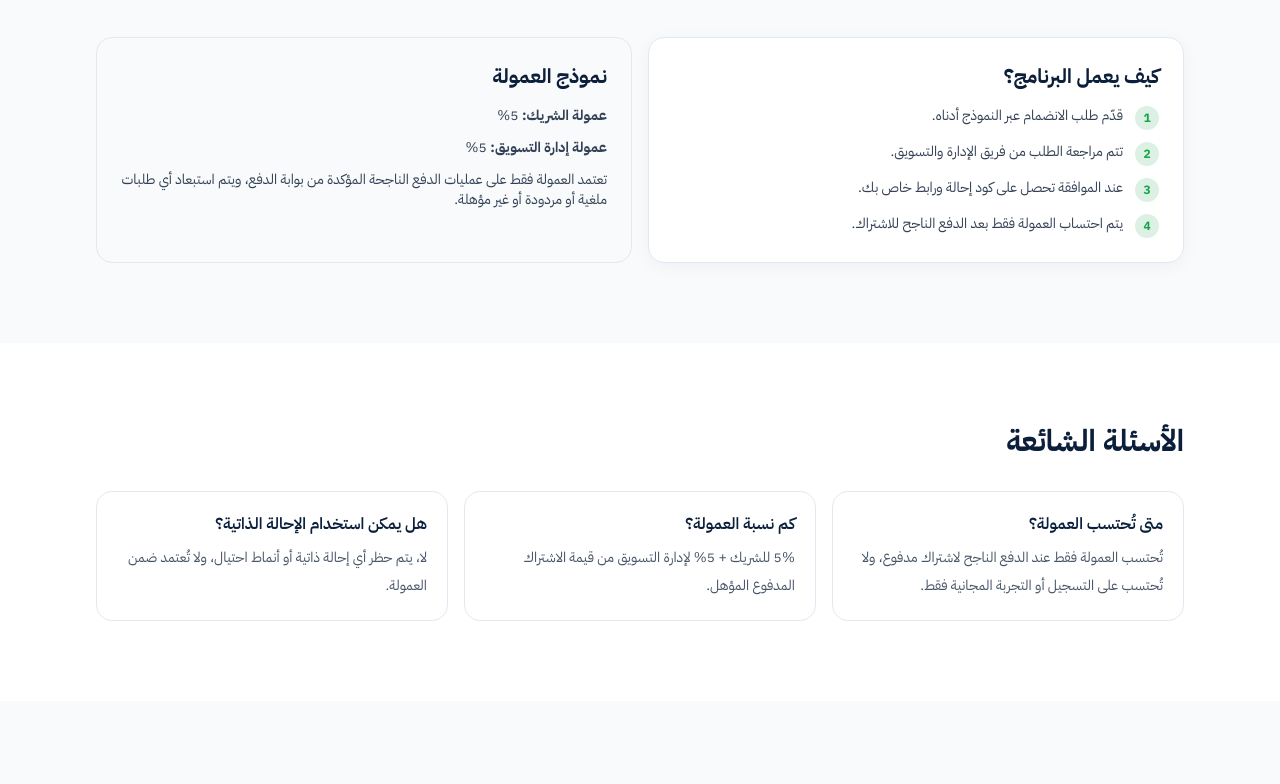
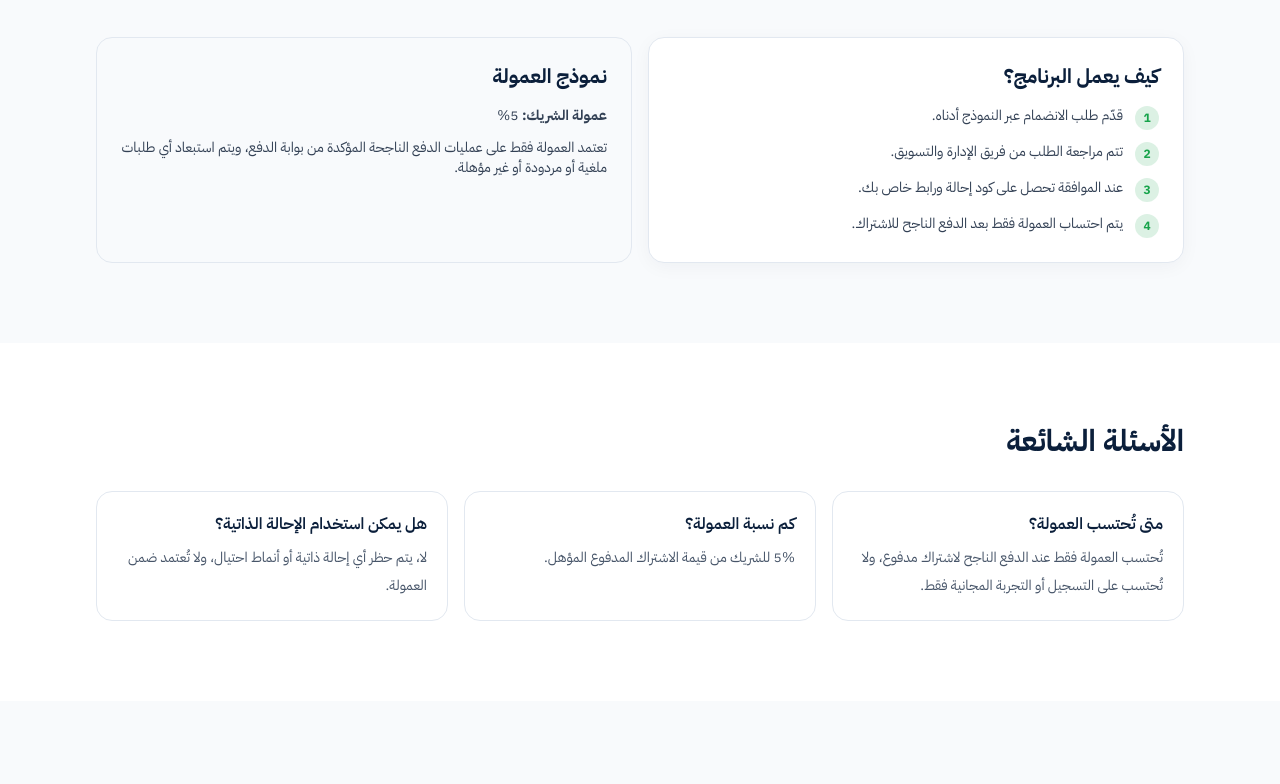
Before and after one commit to al7rbi1293-afk/Masaralmohamiv1, a Next.js app in the folder apps/web/: page /success-partners in a window 1280 px wide. Shown: the part 523-1307 px from the top of the page. Built offline with nearby package versions, Linux system fonts and the light colour scheme; no server answers.

Commit message:
chore: hide marketing commission from success partners page

```diff
--- a/apps/web/app/success-partners/page.tsx
+++ b/apps/web/app/success-partners/page.tsx
@@ -32,7 +32,7 @@ const faqs = [
   },
   {
     q: 'كم نسبة العمولة؟',
-    a: '5% للشريك + 5% لإدارة التسويق من قيمة الاشتراك المدفوع المؤهل.',
+    a: '5% للشريك من قيمة الاشتراك المدفوع المؤهل.',
   },
   {
     q: 'هل يمكن استخدام الإحالة الذاتية؟',
@@ -78,9 +78,6 @@ export default function SuccessPartnersPage() {
                 <strong>عمولة الشريك:</strong> 5%
               </p>
               <p>
-                <strong>عمولة إدارة التسويق:</strong> 5%
-              </p>
-              <p>
                 تعتمد العمولة فقط على عمليات الدفع الناجحة المؤكدة من بوابة الدفع، ويتم استبعاد أي طلبات ملغية أو مردودة أو غير مؤهلة.
               </p>
             </div>
```
